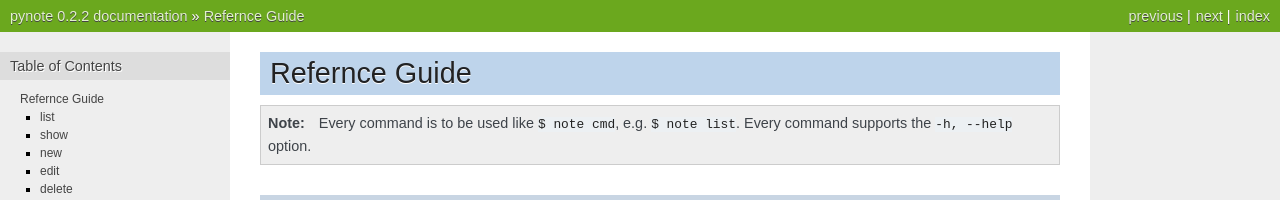
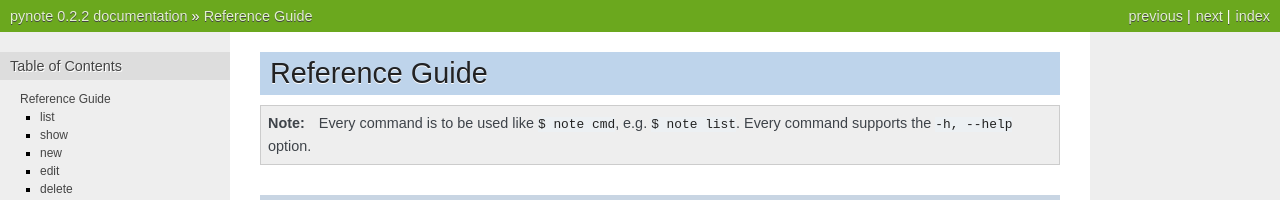
Before and after one commit to fastpacecolding/pynote, a Sphinx documentation site: the page built from doc/reference.rst, in a window 1280 px wide and 900 px high. Shown: the top 200 px of the window. Built offline with Sphinx 7.4.7, drawn with Linux system fonts in a browser that asks for light colours; some of the changed text lies outside the part shown.

Commit message:
Stupid typo

```diff
--- a/doc/reference.rst
+++ b/doc/reference.rst
@@ -1,6 +1,6 @@
-Refernce Guide
-==============
-.. TODO remove `` things
+Reference Guide
+===============
+
 .. note::
     Every command is to be used like ``$ note cmd``, e.g. ``$ note list``.
     Every command supports the ``-h, --help`` option.
```
